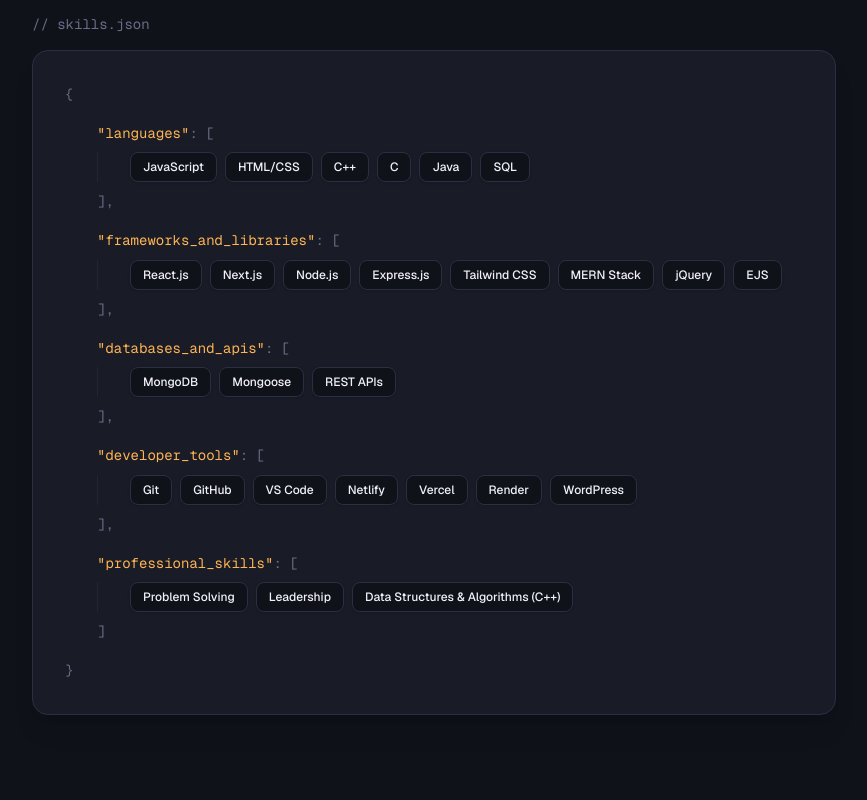
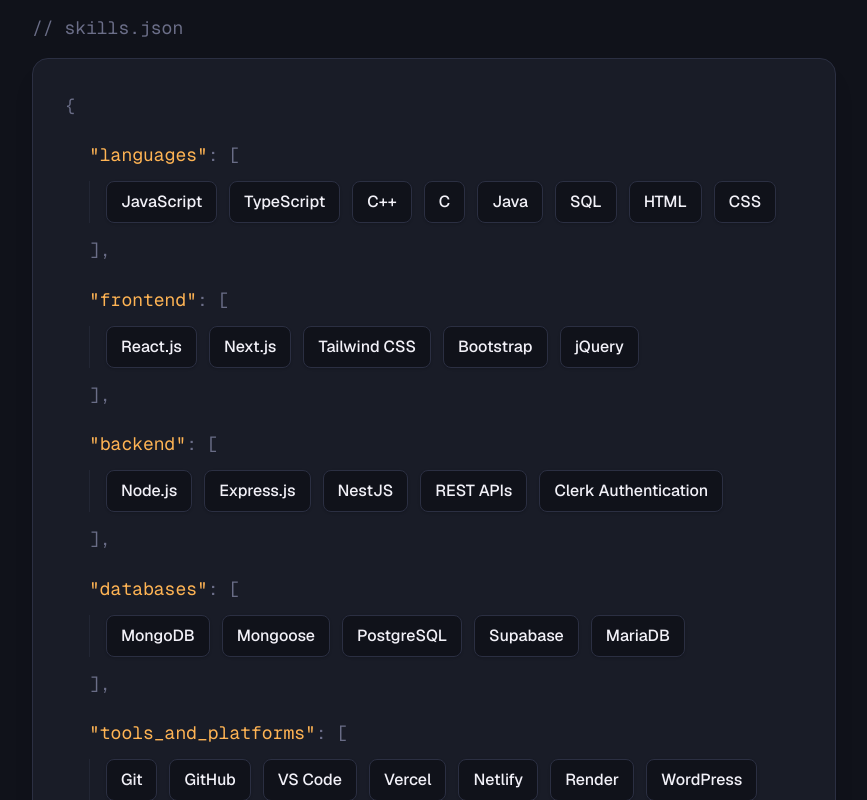
Before and after one commit to MayankJoshi540/personal-portfolio, a Next.js app: page / in a window 1280 px wide. Shown: the part 3740-4540 px from the top of the page, without its empty margins (350-1217 px from the left). Built offline with nearby package versions, Linux system fonts and the light colour scheme.

Commit message:
update: src/components/sections/Skills.tsx

```diff
--- a/src/components/sections/Skills.tsx
+++ b/src/components/sections/Skills.tsx
@@ -1,47 +1,79 @@
 "use client";
 
+import { useRef } from "react";
+import { useGSAP } from "@gsap/react";
+import gsap from "gsap";
+import { ScrollTrigger } from "gsap/ScrollTrigger";
+
 export default function Skills() {
+  const containerRef = useRef<HTMLElement>(null);
+
   const skillCategories = [
     {
       key: "languages",
-      skills: ["JavaScript", "HTML/CSS", "C++", "C", "Java", "SQL"]
+      skills: ["JavaScript", "TypeScript", "C++", "C", "Java", "SQL", "HTML", "CSS"]
     },
     {
-      key: "frameworks_and_libraries",
-      skills: ["React.js", "Next.js", "Node.js", "Express.js", "Tailwind CSS", "MERN Stack", "jQuery", "EJS"]
+      key: "frontend",
+      skills: ["React.js", "Next.js", "Tailwind CSS", "Bootstrap", "jQuery"]
     },
     {
-      key: "databases_and_apis",
-      skills: ["MongoDB", "Mongoose", "REST APIs"]
+      key: "backend",
+      skills: ["Node.js", "Express.js", "NestJS", "REST APIs", "Clerk Authentication"]
     },
     {
-      key: "developer_tools",
-      skills: ["Git", "GitHub", "VS Code", "Netlify", "Vercel", "Render", "WordPress"]
+      key: "databases",
+      skills: ["MongoDB", "Mongoose", "PostgreSQL", "Supabase", "MariaDB"]
     },
     {
-      key: "professional_skills",
-      skills: ["Problem Solving", "Leadership", "Data Structures & Algorithms (C++)"]
+      key: "tools_and_platforms",
+      skills: ["Git", "GitHub", "VS Code", "Vercel", "Netlify", "Render", "WordPress"]
+    },
+    {
+      key: "core_competencies",
+      skills: ["Data Structures & Algorithms", "Problem Solving", "Responsive Design", "Version Control"]
     }
   ];
 
+  useGSAP(
+    () => {
+      gsap.registerPlugin(ScrollTrigger);
+
+      gsap.from(".gsap-skill-category", {
+        opacity: 0,
+        x: -20,
+        stagger: 0.1,
+        duration: 0.5,
+        ease: "power3.out",
+        clearProps: "all",
+        scrollTrigger: {
+          trigger: containerRef.current,
+          start: "top 95%",
+          once: true
+        }
+      });
+    },
+    { scope: containerRef }
+  );
+
   return (
-    <section id="skills" className="scroll-mt-[60px] md:scroll-mt-[100px] mb-24">
-      <div className="font-mono text-sm text-text-dim mb-4 select-none">// skills.json</div>
+    <section ref={containerRef} id="skills" className="scroll-mt-[60px] md:scroll-mt-[100px] mb-24 min-w-0">
+      <div className="font-mono text-lg text-text-dim mb-4 select-none">// skills.json</div>
 
-      <div className="bg-editor-panel border border-editor-border rounded-2xl p-6 md:p-8 font-mono text-sm shadow-xl overflow-x-auto leading-relaxed relative">
+      <div className="bg-editor-panel border border-editor-border rounded-2xl p-5 sm:p-7 md:p-8 font-mono text-base sm:text-lg shadow-xl overflow-x-auto leading-relaxed relative min-w-0">
         <span className="text-text-dim">{"{"}</span>
 
         {skillCategories.map((cat, idx) => (
-          <div key={idx} className="my-4 pl-4 md:pl-8">
-            <span className="text-accent-amber">"{cat.key}"</span>
+          <div key={idx} className="gsap-skill-category my-5 pl-2 sm:pl-4 md:pl-6 min-w-0">
+            <span className="text-accent-amber break-words">"{cat.key}"</span>
             <span className="text-text-dim">: </span>
             <span className="text-text-dim">[</span>
 
-            <div className="flex flex-wrap gap-2 my-2 pl-4 md:pl-8 border-l border-editor-border-soft">
+            <div className="flex flex-wrap gap-2 sm:gap-3 my-3 pl-2 sm:pl-4 border-l border-editor-border-soft min-w-0">
               {cat.skills.map((skill, sIdx) => (
                 <span
                   key={sIdx}
-                  className="font-sans text-xs font-medium text-text-high bg-editor-bg border border-editor-border px-3 py-1.5 rounded-lg shadow-sm hover:border-accent-amber hover:-translate-y-0.5 transition-all duration-150 cursor-default"
+                  className="gsap-skill-tag font-sans text-sm sm:text-base font-medium text-text-high bg-editor-bg border border-editor-border px-3 py-1.5 sm:px-3.5 sm:py-2 rounded-lg shadow-sm hover:border-accent-amber hover:-translate-y-0.5 transition-all duration-150 cursor-default break-words"
                 >
                   {skill}
                 </span>
```
